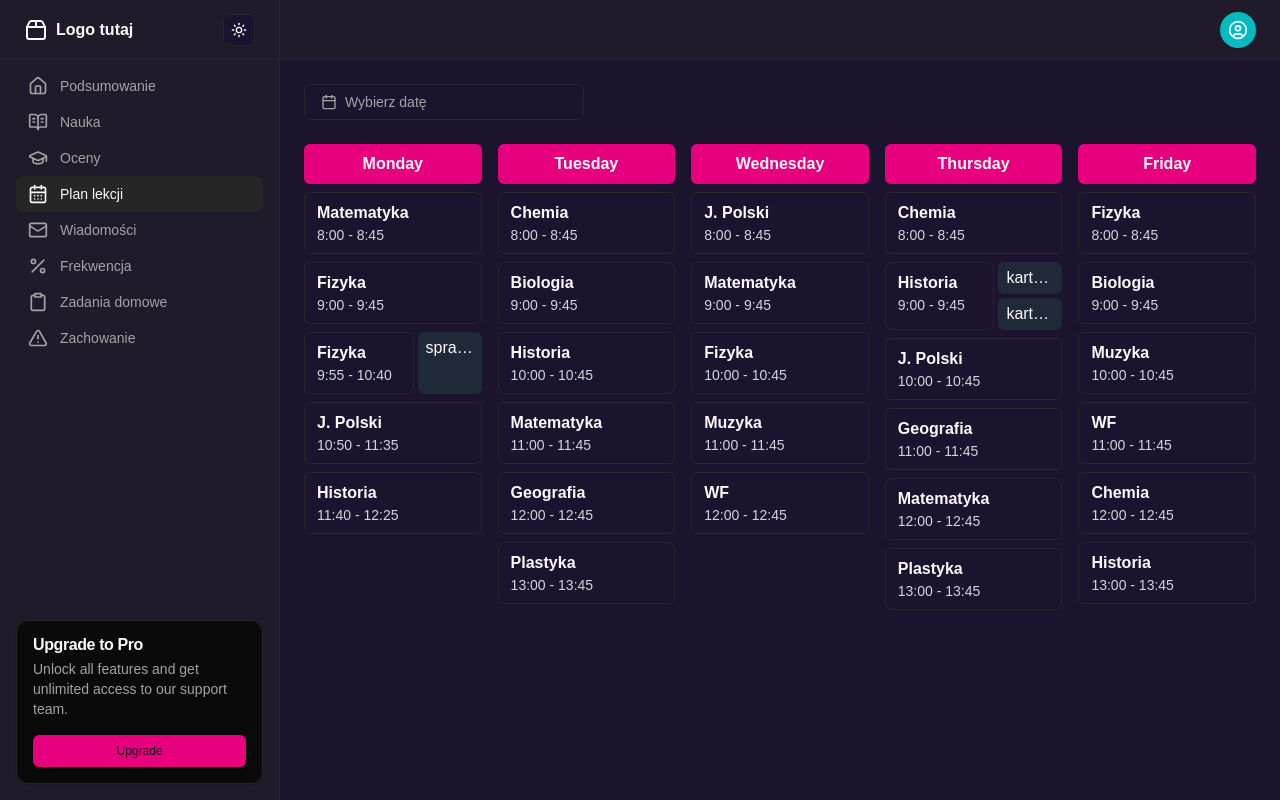
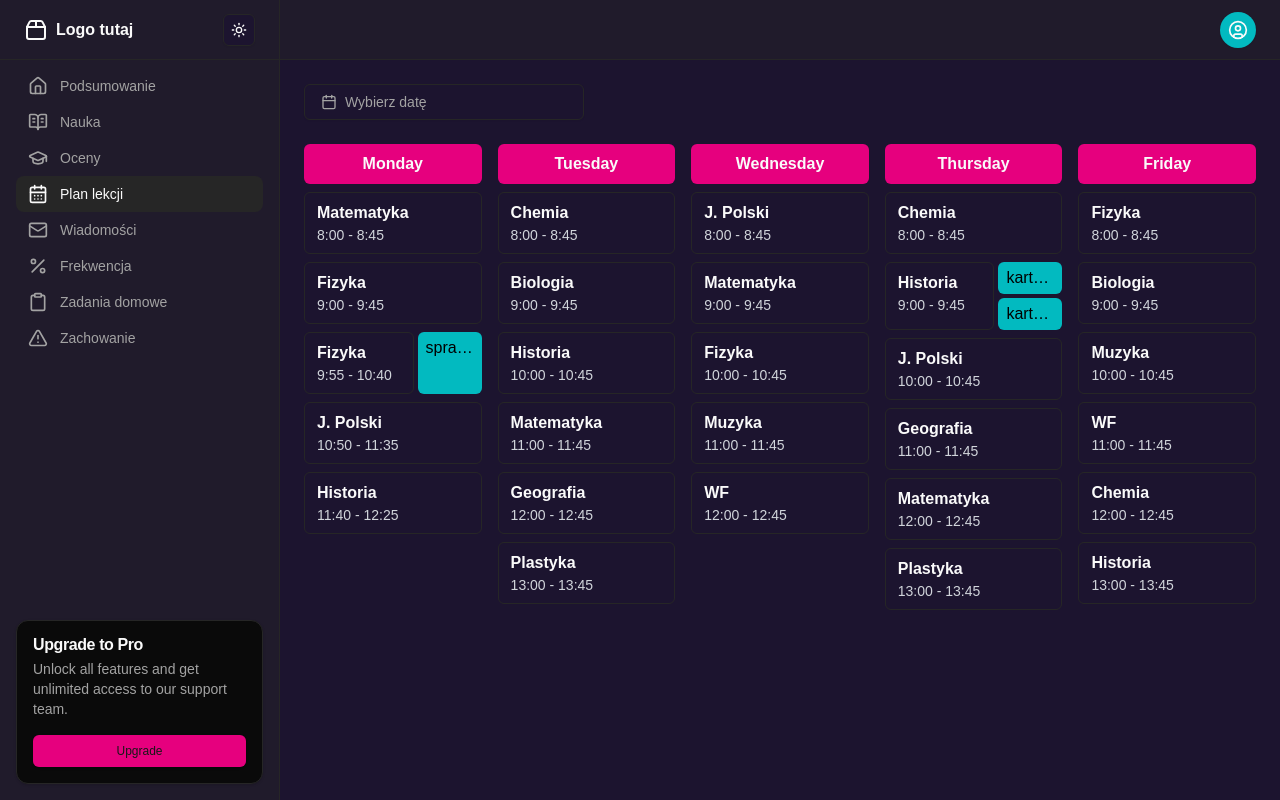
Before and after one commit to Hackyeah2024-team/frontend-mock, a Next.js app: page /student/timetable in a window 1280 px wide. Built offline with nearby package versions, Linux system fonts and the light colour scheme.

Commit message:
feat: change event color to secondary brand and ensure tooltip has a key

```diff
--- a/components/student/TimetableSubject.tsx
+++ b/components/student/TimetableSubject.tsx
@@ -34,10 +34,10 @@ export default function TimetableSubject({
 
       {events.length > 0 ? (
         <section className="flex flex-col gap-y-1 min-w-16 w-1/3">
-          {events.map((event) => (
-            <Tooltip>
+          {events.map((event, idx) => (
+            <Tooltip key={idx}>
               <TooltipTrigger className="flex-1">
-                <p className="bg-gray-800 rounded-md px-2 py-1 h-full text-center cursor-pointer overflow-hidden truncate">
+                <p className="bg-secondary text-black rounded-md px-2 py-1 h-full text-center cursor-pointer overflow-hidden truncate">
                   {event.kind === "test" ? "sprawdzian" : "kartkówka"}
                 </p>
               </TooltipTrigger>
```
